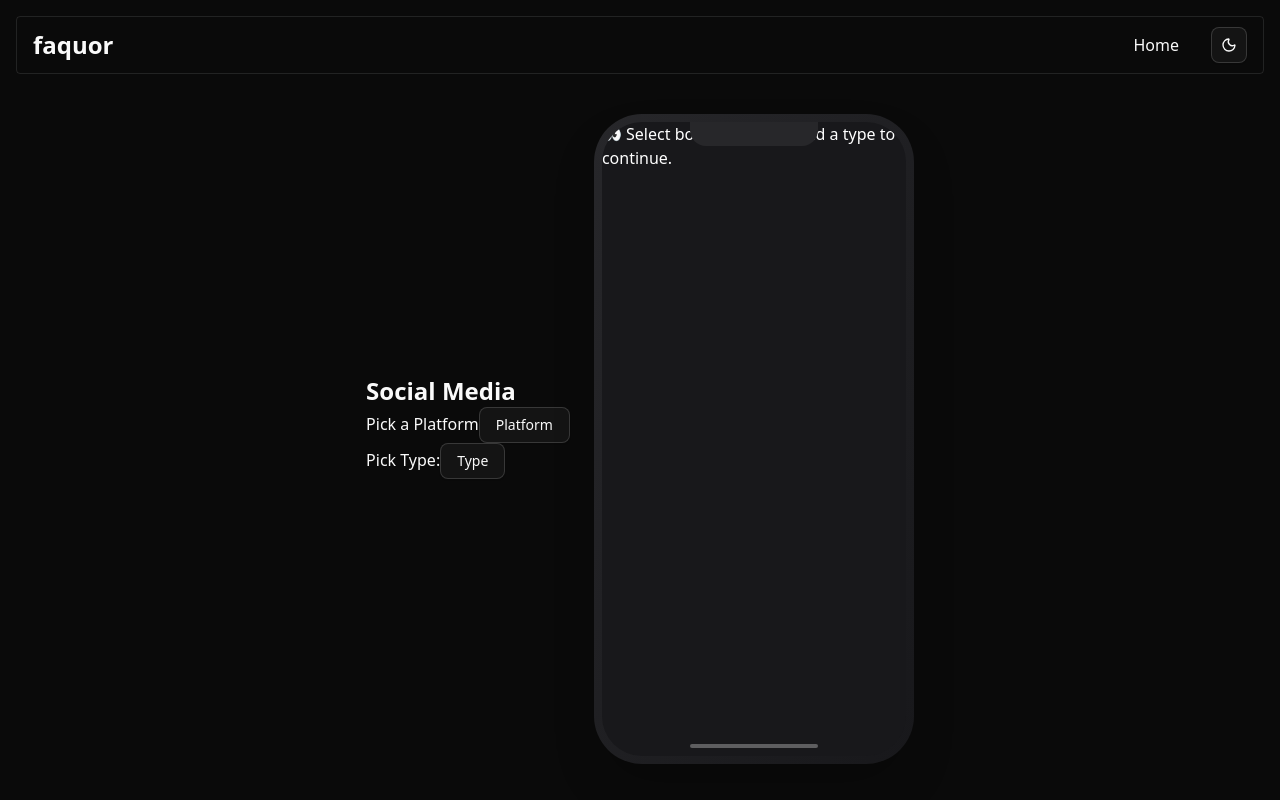
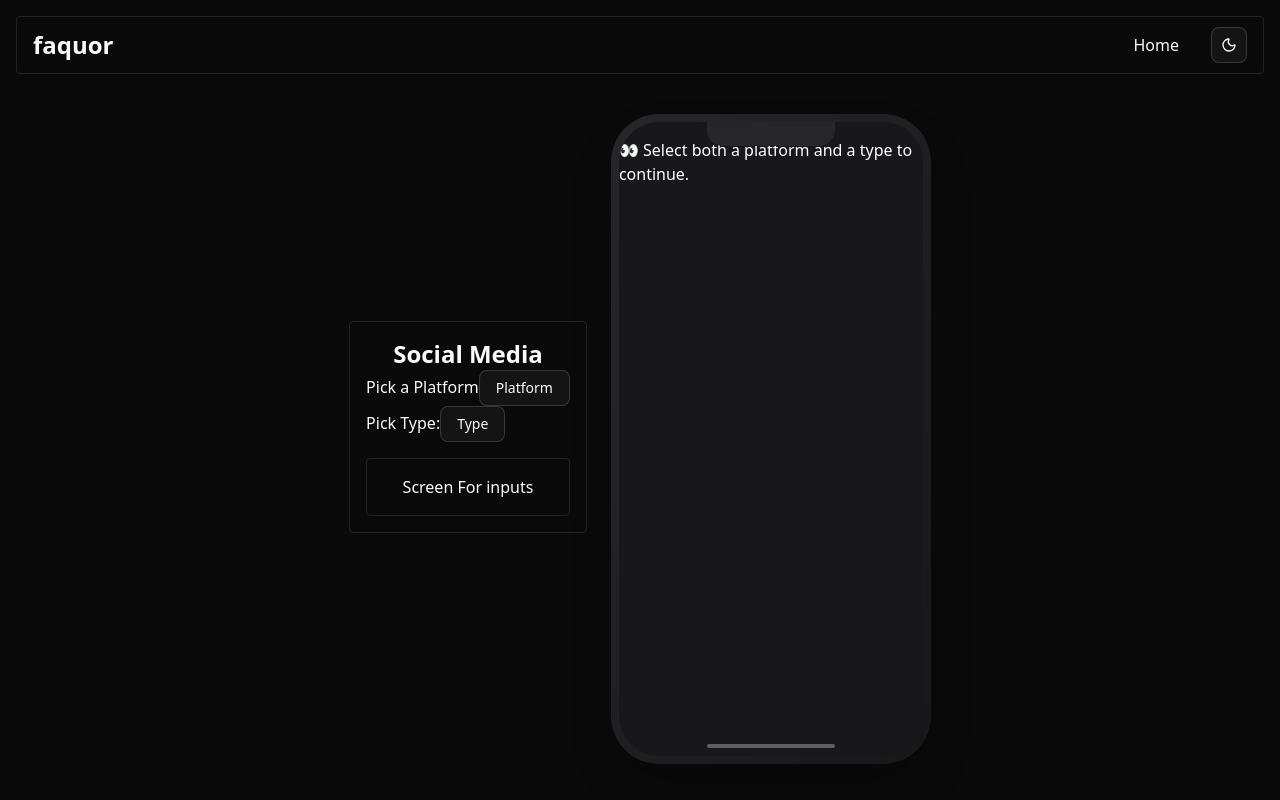
Before and after one commit to itstheanurag/faquor, a React (Vite) app: page / in a window 1280 px wide. Built offline with nearby package versions, Linux system fonts and the light colour scheme.

Commit message:
minor changes

```diff
--- a/src/screens/InputScreen.tsx
+++ b/src/screens/InputScreen.tsx
@@ -101,10 +101,10 @@ const InputScreen = () => {
   };
   return (
     <div className="space-y-6 flex items-center justify-center max-width-lg mx-auto p-6 gap-6">
-    <div>
+    <div className="flex flex-col items-center border rounded p-4">
       <h1 className="text-2xl font-bold">Social Media</h1>
-
-      <LabelBuilder
+      <div >
+        <LabelBuilder
         subheading="Pick a Platform"
         buttonName={selectedPlatform ? selectedPlatform : "Platform"}
         values={socialMediaPlatforms}
@@ -117,6 +117,12 @@ const InputScreen = () => {
         values={MockType}
         callback={(value) => setSelectedType(value)}
       />
+      </div>
+
+      <div className="border rounded p-4 mt-4 w-full text-center">
+        Screen For inputs
+      </div>
+
     </div>
 
 
--- a/src/screens/InstagramScreen.tsx
+++ b/src/screens/InstagramScreen.tsx
@@ -2,7 +2,7 @@ const InstagramMessageScreen = () => {
   return (
     <div>
       {/* Header */}
-      <div className="flex items-center justify-between px-4 py-2 border-b border-zinc-200 dark:border-zinc-700">
+      <div className="flex items-center justify-between px-4 py-2 border-b ">
         <span className="font-semibold">chat_user</span>
         <span className="text-blue-500 text-xs font-medium">Instagram</span>
       </div>
--- a/src/screens/LinkdedInMessageScreen.tsx
+++ b/src/screens/LinkdedInMessageScreen.tsx
@@ -1,6 +1,4 @@
 import { Paperclip, Image, Send } from "lucide-react";
-import { PhoneFrame } from "./PhoneFrame";
-
 const MessageBubble = ({
   text,
   sent,
@@ -21,7 +19,7 @@ const MessageBubble = ({
 
 const LinkedInMessageScreen = () => {
   return (
-    <PhoneFrame>
+    <div>
       {/* Header */}
       <div className="flex items-center justify-between px-4 py-2 border-b border-zinc-200 dark:border-zinc-700">
         <div>
@@ -60,7 +58,7 @@ const LinkedInMessageScreen = () => {
           <Send size={18} />
         </button>
       </div>
-    </PhoneFrame>
+    </div>
   );
 };
 
--- a/src/screens/PhoneFrame.tsx
+++ b/src/screens/PhoneFrame.tsx
@@ -52,7 +52,7 @@ export const PhoneFrame = ({ children, phoneType }: PhoneFrameProps) => {
       <div className={`w-80 h-[650px] ${styles.frame}`}>
         <div className={`w-full h-full ${styles.screen}`}>
           {styles.notch && <div className={styles.notch} />}
-          <div className="h-full overflow-hidden">{children}</div>
+          <div className="h-full py-4 px-auto content-fit">{children}</div>
           {styles.homeIndicator && <div className={styles.homeIndicator} />}
         </div>
       </div>
```
